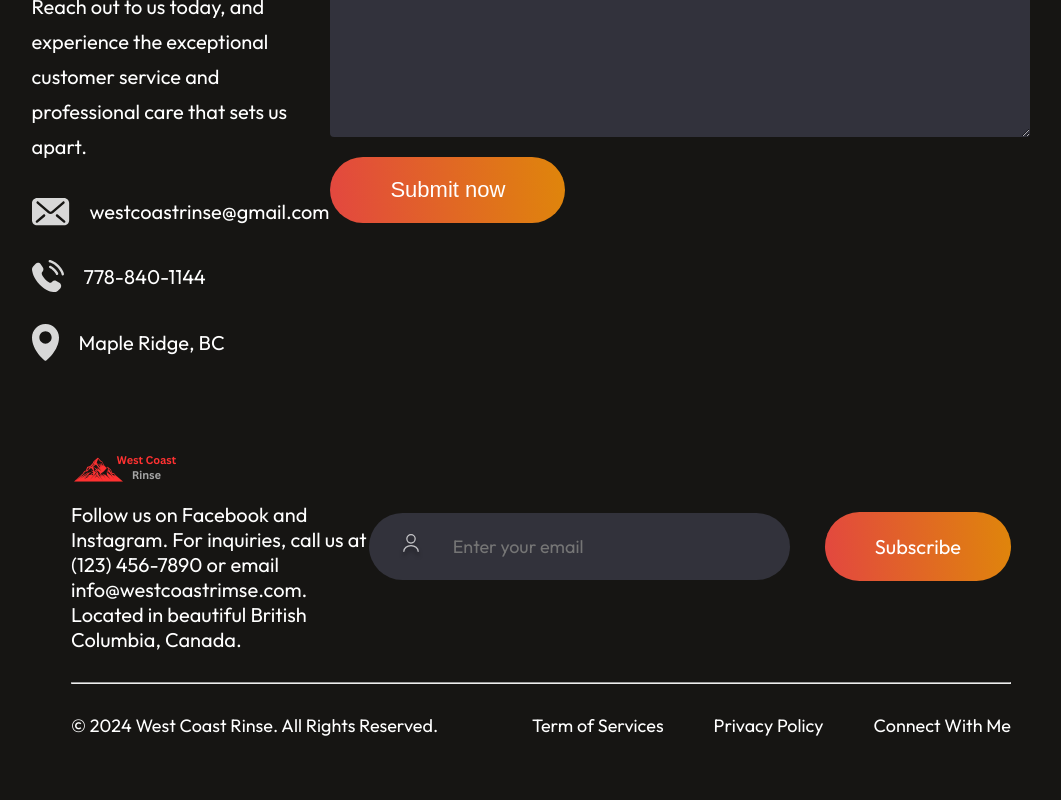
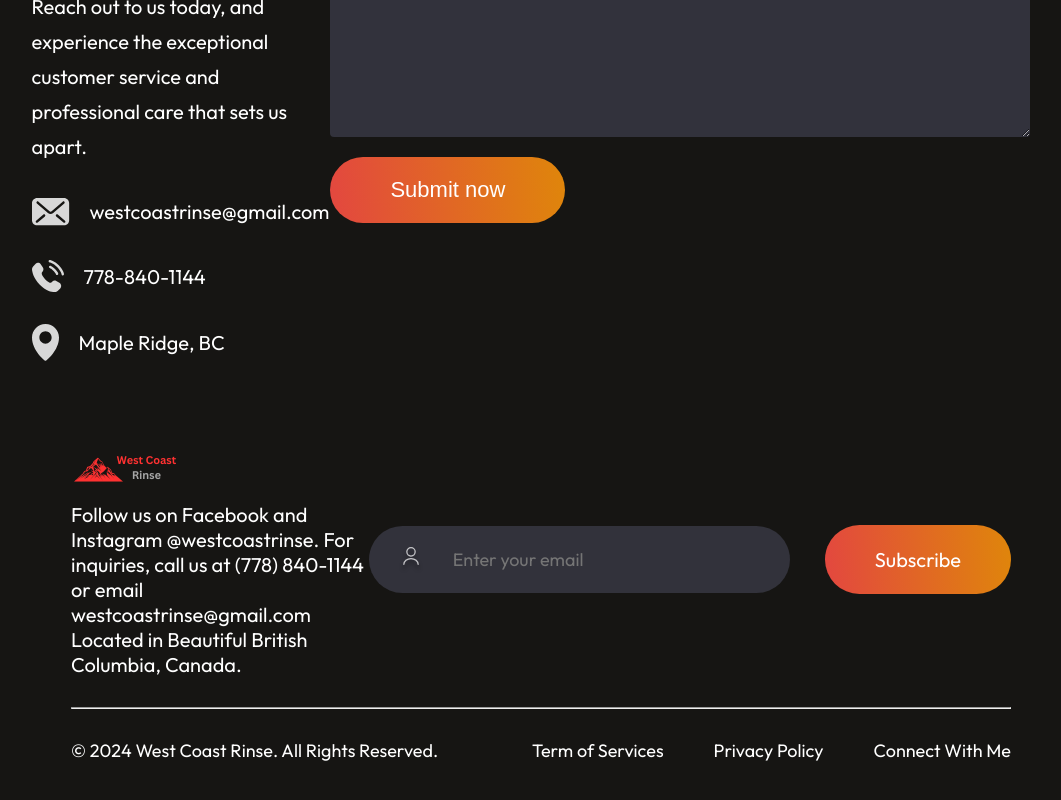
Before and after one commit to Sal240240/portfolio-react, a React (Vite) app: page / in a window 1280 px wide. Shown: the part 5546-6346 px from the top of the page, without its empty margins (99-1160 px from the left). Built offline with nearby package versions, Linux system fonts and the light colour scheme.

Commit message:
Update Footer.jsx

```diff
--- a/src/Components/Footer/Footer.jsx
+++ b/src/Components/Footer/Footer.jsx
@@ -9,8 +9,8 @@ const Footer = () => {
          <div className="footer-top">
             <div className="footer-top-left">
                 <img src={footer_logo} alt="" />
-                <p> Follow us on Facebook and Instagram.
-For inquiries, call us at (123) 456-7890 or email info@westcoastrimse.com. Located in beautiful British Columbia, Canada.</p>
+                <p> Follow us on Facebook and Instagram @westcoastrinse.
+For inquiries, call us at (778) 840-1144 or email westcoastrinse@gmail.com Located in Beautiful British Columbia, Canada.</p>
             </div>
             <div className="footer-top-right">
                 <div className="footer-email-input">
```
